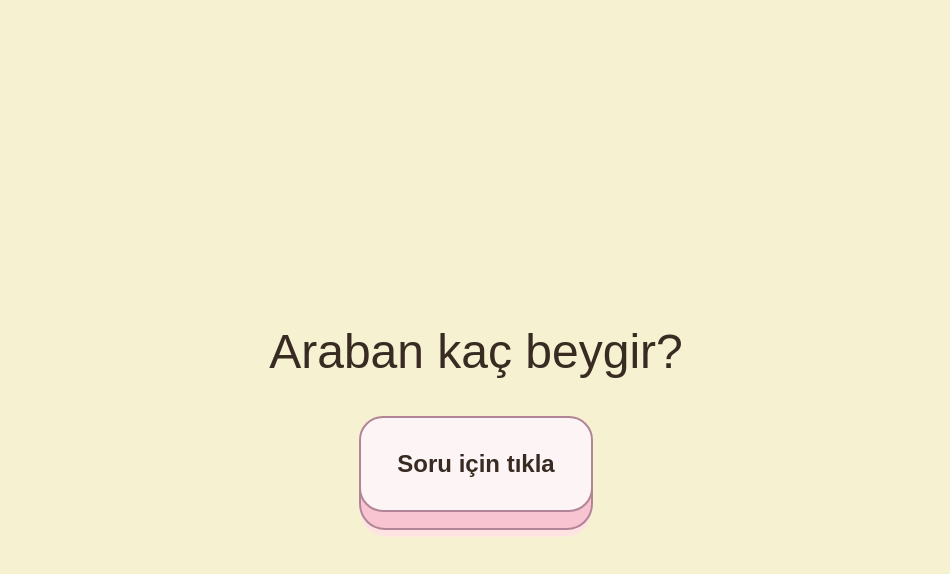
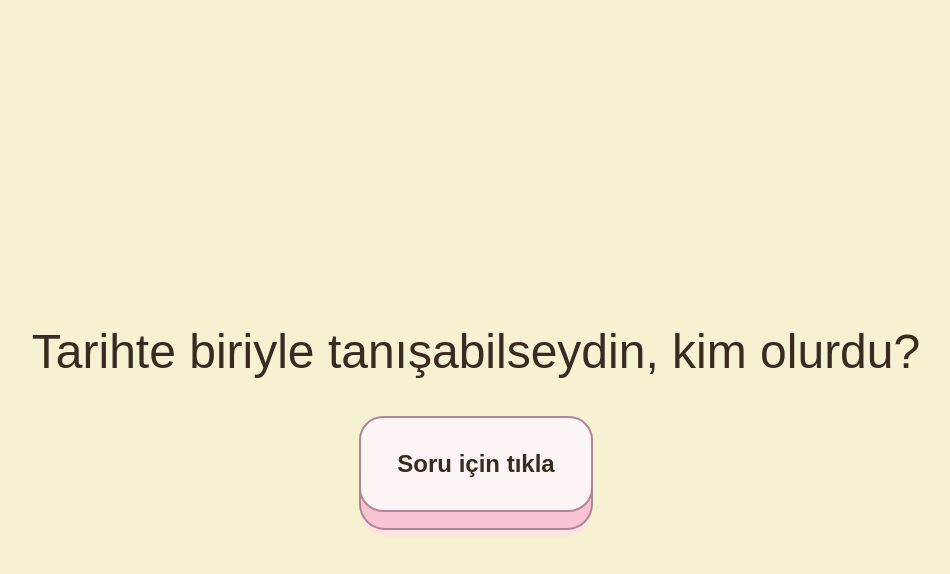
Before and after one commit to MuhabbetSorusu/MuhabbetSorusu, a plain HTML site: page index.html in a window 1280 px wide. Both pictures are taken after a click on the button "Soru için tıkla". Shown: the whole page, without its empty margins (164-1114 px from the left). Drawn offline with Linux system fonts and the light colour scheme.

Commit message:
Update index.html

```diff
--- a/index.html
+++ b/index.html
@@ -116,12 +116,52 @@ button.big-button:active::before {
 <body>
 
 <p id="p1"></p>
-<button id="b1" class="big-button" onclick="myFunction()" >Soru için tıkla</button>
+<button id="b1" class="big-button" onclick="doTheJob()" >Soru için tıkla</button>
 
 <script>
-    function myFunction() {
-        document.getElementById("p1").innerHTML = "Araban kaç beygir?";
+  a = ["Nerelisin?",
+      "Evcil hayvanın var mı?",
+      "Kardeşin var mı?",
+      "Adının ne anlama geldiğini biliyor musun?",
+      "Hafta sonunda neler yaptın?",
+      "Bu hafta sonu için planların neler?",
+      "Boş zamanlarında neler yaparsın?",
+      "Uyandığında yaptığın ilk şey ne?",
+      "Uyumadan önce yaptığın son şey ne?",
+      "Bir lakabın var mı?",
+      "Satın aldığın son şey neydi?",
+      "En sevdiğin tatil ne?",
+      "Haftanın en sevdiğin günü hangisi?",
+      "Tarihte biriyle tanışabilseydin, kim olurdu?",
+      "Rahatlamak için ne yapmayı seversin?",
+      "Para biriktirir misin yoksa direk harcar mısın?",
+      "Herhangi bir enstrüman çalıyor musun?"];
+    wordCount=0;
+  function shuffle(a) {
+    var j, x, i;
+    for (i = a.length - 1; i > 0; i--) {
+      j = Math.floor(Math.random() * (i + 1));
+      x = a[i];
+      a[i] = a[j];
+      a[j] = x;
     }
+    pressed=1;
+    return a;
+  }
+  pressed=0
+    function doTheJob() {
+      if (pressed==0){
+        a=shuffle(a)
+      }
+    document.getElementById("p1").innerHTML= a[wordCount];
+    if (wordCount==a.length-1){
+      a=shuffle(a);
+      wordCount=0;
+    }
+    else {
+      wordCount = wordCount + 1;
+    };
+    };
     </script>
 </body>
 </html>
```
